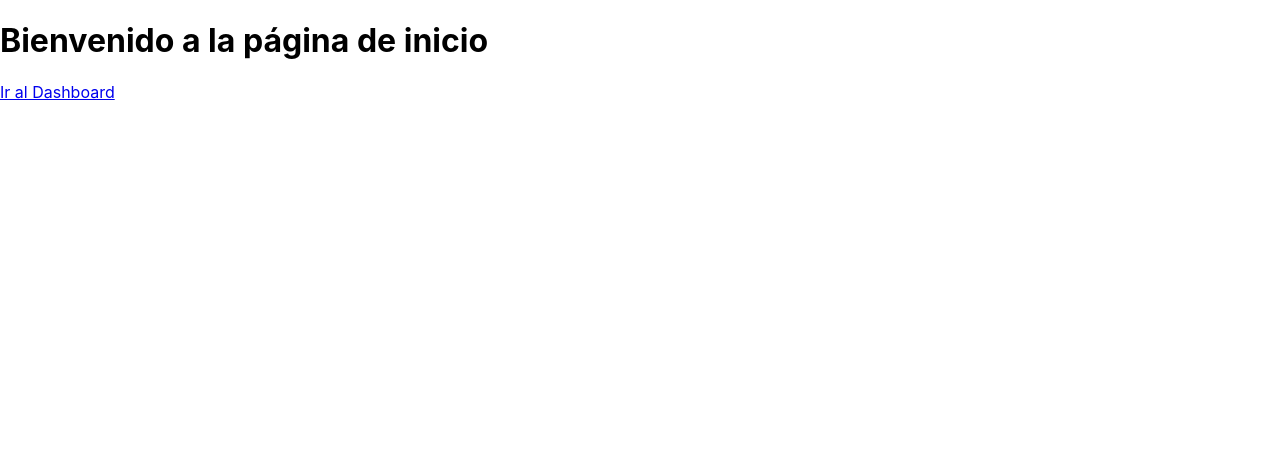
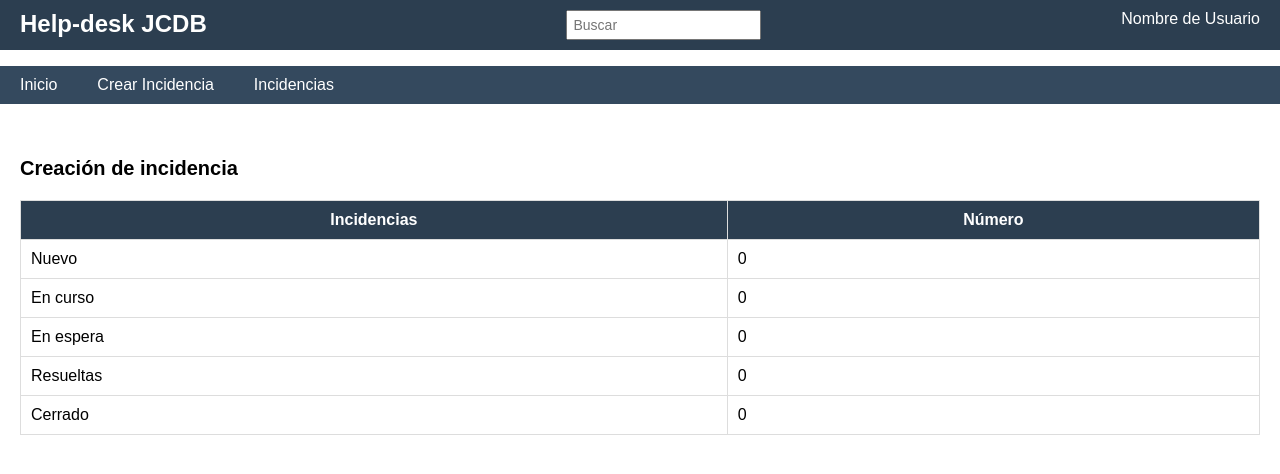
Before and after one commit to JenyferQuintero/Helpdesk_backup, a React (Create React App) app in the folder Frontend/fronten-helpdesk/: page /home in a window 1280 px wide. Shown: the top 474 px of the page. Built offline with nearby package versions, Linux system fonts and the light colour scheme.

Commit message:
actualizacion

```diff
--- a/Frontend/fronten-helpdesk/package.json
+++ b/Frontend/fronten-helpdesk/package.json
@@ -11,7 +11,7 @@
     "react": "^19.0.0",
     "react-dom": "^19.0.0",
     "react-router-dom": "^7.2.0",
-    "react-scripts": "5.0.1",
+    "react-scripts": "^5.0.1",
     "web-vitals": "^2.1.4"
   },
   "scripts": {
--- a/Frontend/fronten-helpdesk/src/App.css
+++ b/Frontend/fronten-helpdesk/src/App.css
@@ -1,38 +1,89 @@
-.App {
+body {
+  font-family: Arial, sans-serif;
+  margin: 0;
+  padding: 0;
+  background: url('../src/imagenes/logo\ empresarial.png') no-repeat center center fixed;
+  background-size: cover;
+  color: white;
+}
+
+.app {
   text-align: center;
 }
 
-.App-logo {
-  height: 40vmin;
-  pointer-events: none;
+header {
+  display: flex;
+  justify-content: space-between;
+  align-items: center;
+  background-color: #003366;
+  padding: 10px 20px;
 }
 
-@media (prefers-reduced-motion: no-preference) {
-  .App-logo {
-    animation: App-logo-spin infinite 20s linear;
-  }
+.logo {
+  font-size: 20px;
+  font-weight: bold;
 }
 
-.App-header {
-  background-color: #282c34;
-  min-height: 100vh;
-  display: flex;
-  flex-direction: column;
-  align-items: center;
-  justify-content: center;
-  font-size: calc(10px + 2vmin);
-  color: white;
+.search {
+  padding: 5px;
+  border-radius: 5px;
+  border: none;
 }
 
-.App-link {
-  color: #61dafb;
+.username {
+  font-weight: bold;
 }
 
-@keyframes App-logo-spin {
-  from {
-    transform: rotate(0deg);
-  }
-  to {
-    transform: rotate(360deg);
-  }
+nav {
+  background-color: #004488;
+  padding: 10px;
 }
+
+nav ul {
+  list-style: none;
+  padding: 0;
+  margin: 0;
+  display: flex;
+  justify-content: center;
+}
+
+nav ul li {
+  margin: 0 20px;
+}
+
+nav ul li a {
+  color: white;
+  text-decoration: none;
+}
+
+main {
+  display: flex;
+  justify-content: center;
+  align-items: center;
+  height: 80vh;
+}
+
+.content {
+  background: rgba(0, 0, 50, 0.7);
+  padding: 20px;
+  border-radius: 10px;
+  text-align: center;
+}
+
+table {
+  width: 100%;
+  border-collapse: collapse;
+}
+
+th, td {
+  padding: 10px;
+  border: 1px solid white;
+}
+
+th {
+  background-color: #0055AA;
+}
+
+tbody tr:nth-child(even) {
+  background-color: #0077CC;
+}
--- a/Frontend/fronten-helpdesk/src/pages/HomePage.js
+++ b/Frontend/fronten-helpdesk/src/pages/HomePage.js
@@ -1,13 +1,49 @@
 import React from "react";
-import { Link } from "react-router-dom";
+import { Link } from "react-router-dom";  // Para navegación si usas react-router
+import "../styles/HomePage.css";  // Usamos un archivo CSS específico para esta página
 
-const HomePage = () => {
+function HomePage() {
   return (
-    <div>
-      <h1>Bienvenido a la página de inicio</h1>
-      <Link to="/dashboard">Ir al Dashboard</Link>
+    <div className="home-page">
+      {/* Encabezado */}
+      <header>
+        <div className="logo">Help-desk JCDB</div>
+        <input type="text" placeholder="Buscar" className="search" />
+        <span className="username">Nombre de Usuario</span>
+      </header>
+
+      {/* Navegación */}
+      <nav>
+        <ul>
+          <li><Link to="/">Inicio</Link></li>
+          <li><Link to="/create-incident">Crear Incidencia</Link></li>
+          <li><Link to="/dashboard">Incidencias</Link></li>
+        </ul>
+      </nav>
+
+      {/* Contenido principal */}
+      <main>
+        <div className="content">
+          <h2>Creación de incidencia</h2>
+          <table>
+            <thead>
+              <tr>
+                <th>Incidencias</th>
+                <th>Número</th>
+              </tr>
+            </thead>
+            <tbody>
+              <tr><td>Nuevo</td><td>0</td></tr>
+              <tr><td>En curso</td><td>0</td></tr>
+              <tr><td>En espera</td><td>0</td></tr>
+              <tr><td>Resueltas</td><td>0</td></tr>
+              <tr><td>Cerrado</td><td>0</td></tr>
+            </tbody>
+          </table>
+        </div>
+      </main>
     </div>
   );
-};
+}
 
 export default HomePage;
--- a/Frontend/fronten-helpdesk/src/pages/LoginPage.js
+++ b/Frontend/fronten-helpdesk/src/pages/LoginPage.js
@@ -21,7 +21,7 @@ const Login = () => {
         password,  // Cambio clave para evitar problemas con la ñ
       });
       if (response.status === 200) {
-        navigate("/dashboard");  // Redirige al Dashboard
+        navigate("/home");  // Redirige al Dashboard
       }
       setMessage(response.data.mensaje); // El backend envía 'mensaje', no 'message'
     } catch (error) {
--- /dev/null
+++ b/Frontend/fronten-helpdesk/src/styles/HomePage.css
@@ -0,0 +1,72 @@
+/* Estilos específicos para la HomePage */
+
+.home-page {
+    font-family: Arial, sans-serif;
+  }
+
+  header {
+    display: flex;
+    justify-content: space-between;
+    padding: 10px 20px;
+    background-color: #2c3e50;
+    color: white;
+  }
+
+  .logo {
+    font-size: 24px;
+    font-weight: bold;
+  }
+
+  .search {
+    padding: 5px;
+    font-size: 14px;
+  }
+
+  .username {
+    font-size: 16px;
+    font-weight: 500;
+  }
+
+  nav ul {
+    list-style: none;
+    padding: 0;
+    background-color: #34495e;
+  }
+
+  nav ul li {
+    display: inline-block;
+    padding: 10px 20px;
+  }
+
+  nav ul li a {
+    text-decoration: none;
+    color: white;
+  }
+
+  nav ul li:hover {
+    background-color: #1abc9c;
+  }
+
+  main {
+    padding: 20px;
+  }
+
+  .content h2 {
+    font-size: 20px;
+    margin-bottom: 20px;
+  }
+
+  table {
+    width: 100%;
+    border-collapse: collapse;
+  }
+
+  table th, table td {
+    padding: 10px;
+    border: 1px solid #ddd;
+  }
+
+  table th {
+    background-color: #2c3e50;
+    color: white;
+  }
```
Also changed, not shown: 2 other files (tests, documents, lock files or other folders).
